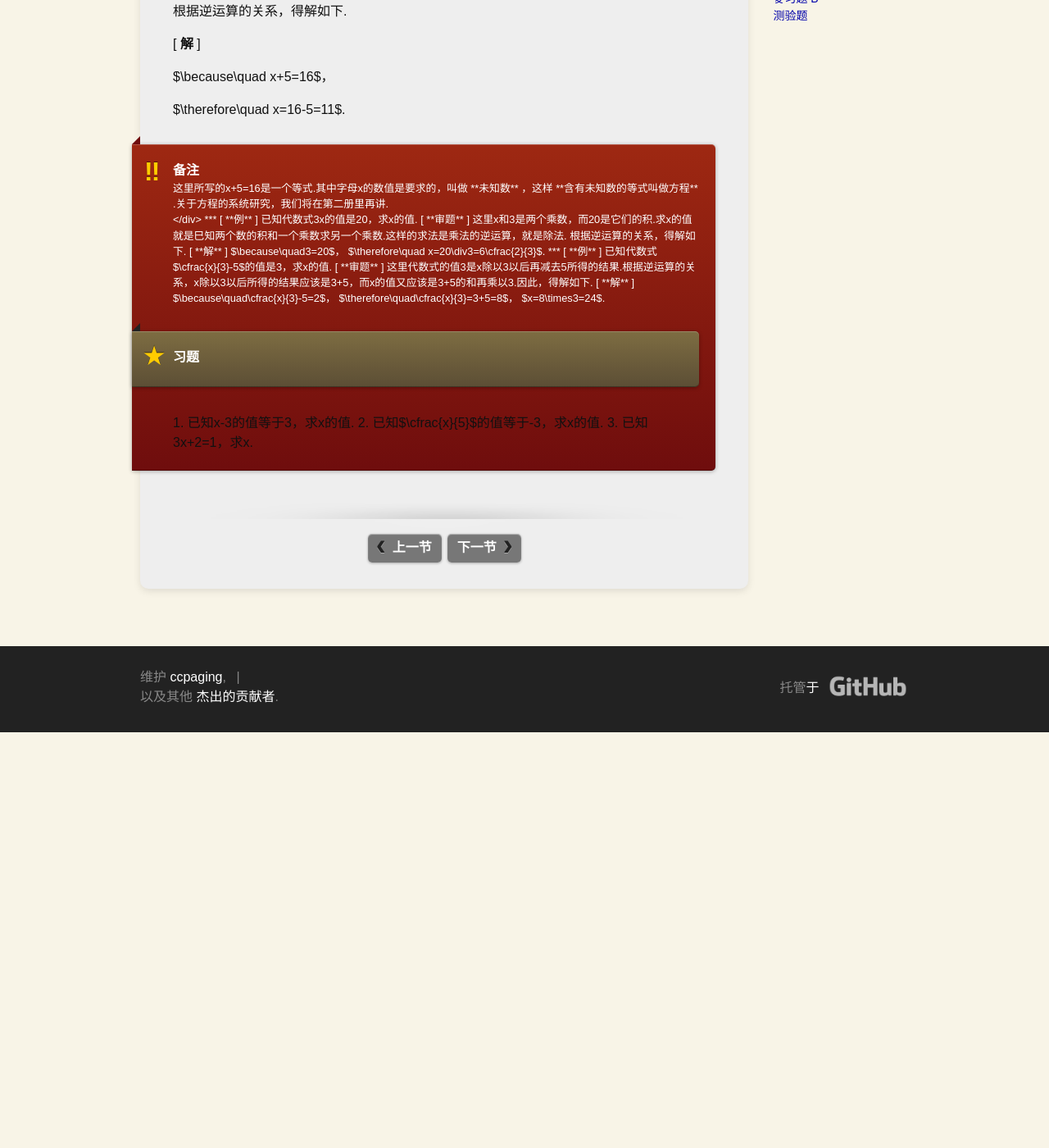
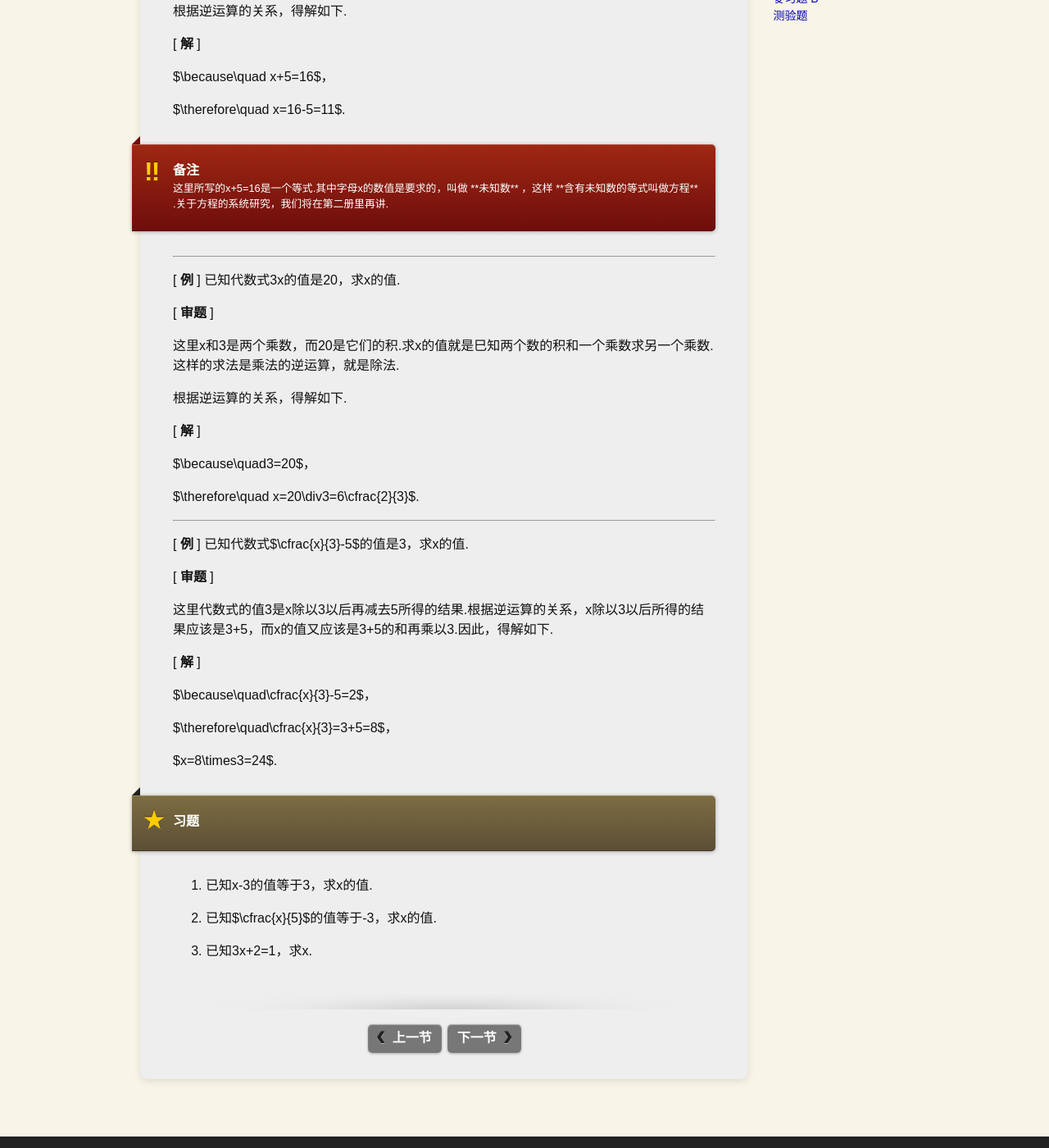
Before and after one commit to ccpaging/algebra, a Jekyll site: the page built from algebra1/ch02/ch02-04.md, in a window 1280 px wide and 1400 px high, scrolled down 486 px. Shown: the whole window at 82% size. Built offline with Jekyll 4.4.1, drawn with Linux system fonts in a browser that asks for light colours; some web fonts are replaced; comment, search, counter and statistics services are not loaded; before the commit the page ends 1379 px from its top, so only the background shows below that.

Commit message:
Add ch02-04

```diff
--- a/algebra1/ch02/ch02-04.md
+++ b/algebra1/ch02/ch02-04.md
@@ -28,9 +28,10 @@ $\because\quad x+5=16$，
 $\therefore\quad x=16-5=11$.
 
 <div class="note warning">
-<h5>备注</h5>
-<p>
-这里所写的x+5=16是一个等式.其中字母x的数值是要求的，叫做 **未知数** ，这样 **含有未知数的等式叫做方程** .关于方程的系统研究，我们将在第二册里再讲.<p>
+	<h5>备注</h5>
+	<p>
+这里所写的x+5=16是一个等式.其中字母x的数值是要求的，叫做 **未知数** ，这样 **含有未知数的等式叫做方程** .关于方程的系统研究，我们将在第二册里再讲.
+	</p>
 </div>
 
 ***
```
